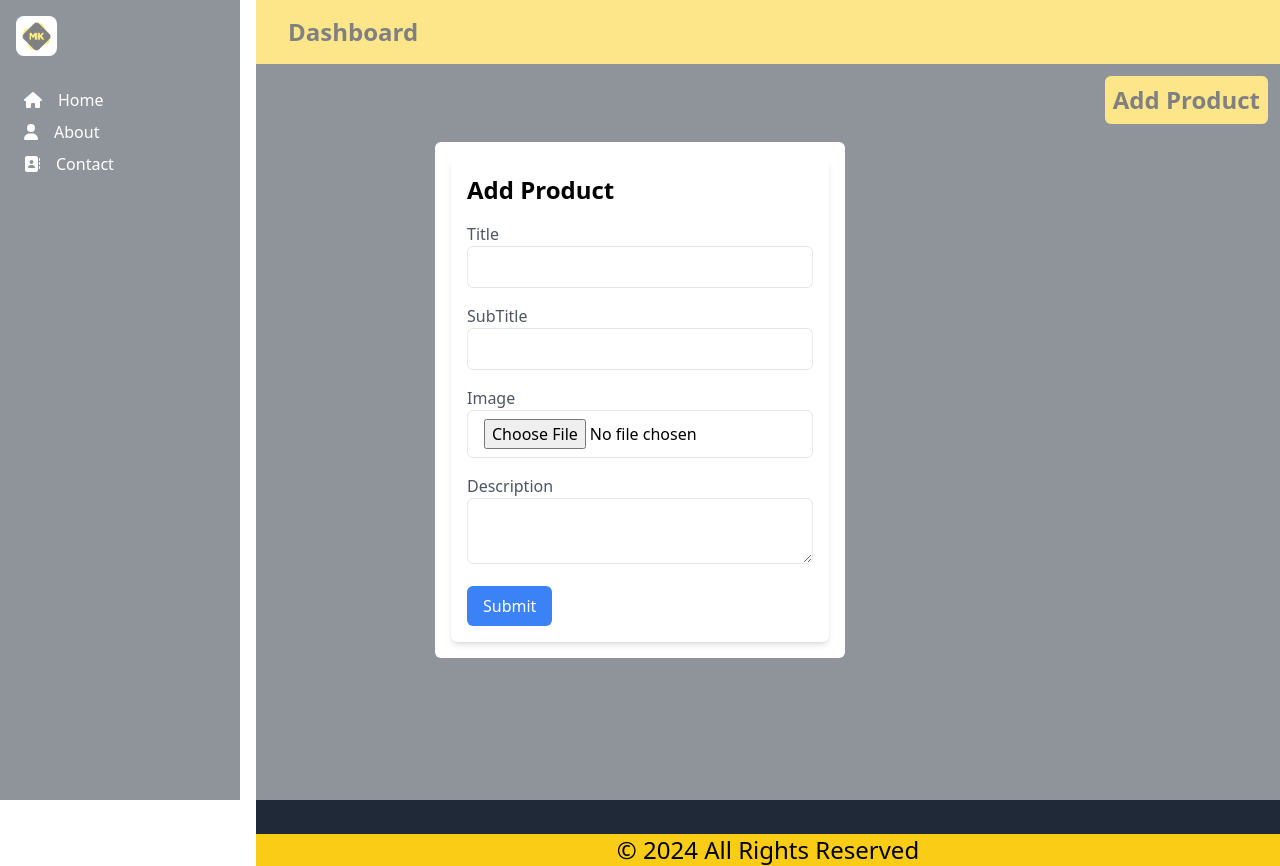
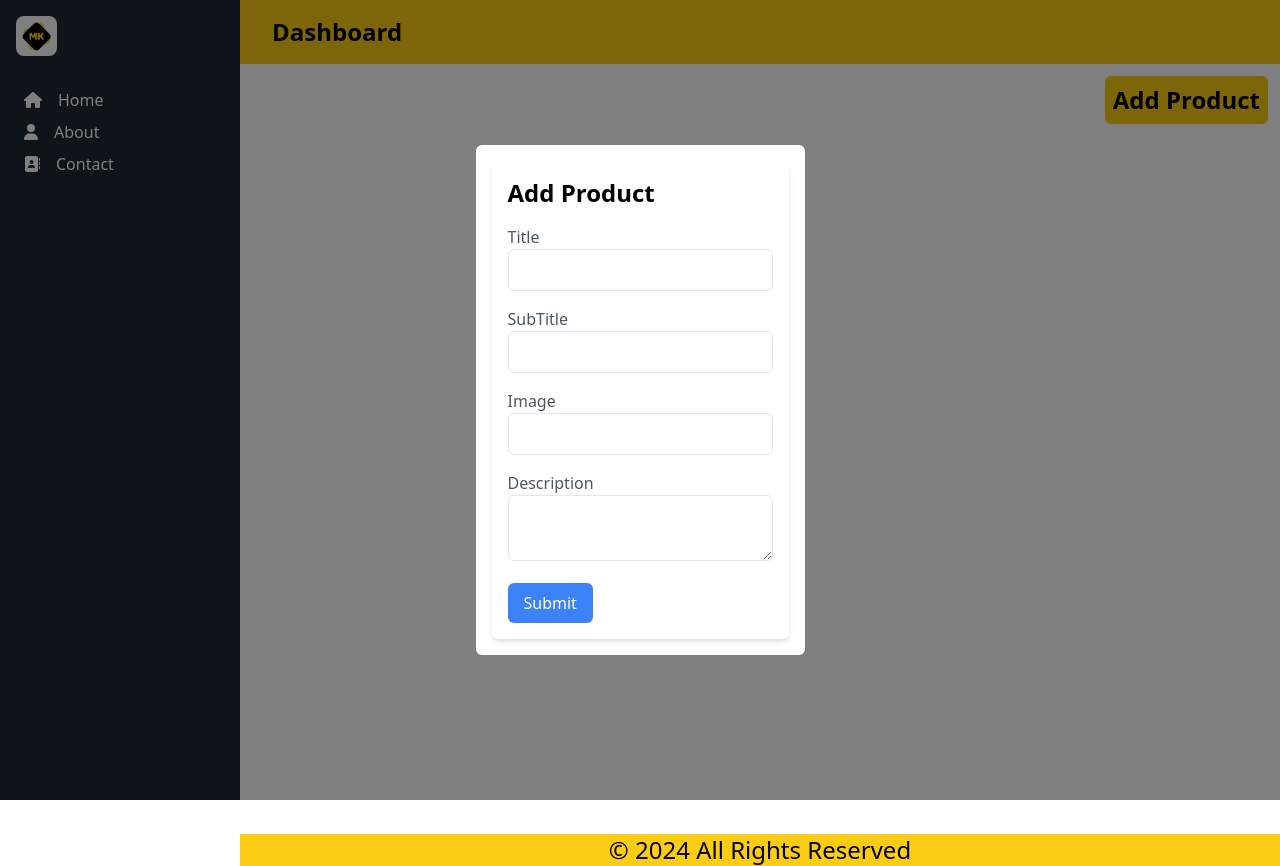
Before and after one commit to Mumtaz7868/crud-app, a React (Create React App) app: page / in a window 1280 px wide. Both pictures are taken after a click on the button "Add Product". Built offline with nearby package versions, Linux system fonts and the light colour scheme.

Commit message:
added delete and update product  functionality

```diff
--- a/src/Comopnents/Footer.jsx
+++ b/src/Comopnents/Footer.jsx
@@ -3,7 +3,7 @@ import React from "react";
 const Footer = () => {
   const year = new Date().getUTCFullYear();
   return (
-    <div className="flex justify-center bg-yellow-400 ml-64">
+    <div className="flex justify-center bg-yellow-400 ml-60">
       <p className="text-2xl ">© {year} All Rights Reserved</p>
     </div>
   );
--- a/src/Comopnents/Header.jsx
+++ b/src/Comopnents/Header.jsx
@@ -2,7 +2,7 @@ import React from "react";
 import logo from "../assets/download.png";
 const Header = () => {
   return (
-    <div className="overflow-hidden flex items-center h-16  pl-8 bg-yellow-400 ml-64">
+    <div className="overflow-hidden flex items-center h-16  pl-8 bg-yellow-400 ml-60">
       <h1 className="text-2xl font-bold">Dashboard</h1>
     </div>
   );
--- a/src/Comopnents/dashboard/AddProdcuform.jsx
+++ b/src/Comopnents/dashboard/AddProdcuform.jsx
@@ -1,12 +1,6 @@
 import React, { useState } from "react";
 
-const AddProductForm = ({ isOpen, setIsOpen, setData }) => {
-  const [formData, setFormData] = useState({
-    title: "",
-    subtitle: "",
-    image: "",
-    description: "",
-  });
+const AddProductForm = ({ formData, setFormData, handleSubmit, isEdit }) => {
   const handleChange = (e) => {
     const { name, value } = e.target;
     setFormData((prev) => ({
@@ -15,16 +9,11 @@ const AddProductForm = ({ isOpen, setIsOpen, setData }) => {
     }));
   };
 
-  const handleSubmit = (e) => {
-    e.preventDefault();
-    setData((prevVal) => [...prevVal, formData]);
-    console.log("Form submitted:", formData);
-    setIsOpen(false);
-  };
-
   return (
     <div className="max-w-md mx-auto p-4 bg-white rounded-md shadow-md">
-      <h2 className="text-2xl font-bold mb-4">Add Product</h2>
+      <h2 className="text-2xl font-bold mb-4">
+        {isEdit ? "Edit" : "Add"} Product
+      </h2>
       <form onSubmit={handleSubmit}>
         <div className="mb-4">
           <label htmlFor="title" className="block text-gray-600">
@@ -35,6 +24,7 @@ const AddProductForm = ({ isOpen, setIsOpen, setData }) => {
             name="title"
             value={formData.title}
             onChange={handleChange}
+            autoComplete="true"
             className="w-full px-4 py-2 border rounded-md focus:outline-none focus:border-blue-500"
           />
         </div>
@@ -55,7 +45,7 @@ const AddProductForm = ({ isOpen, setIsOpen, setData }) => {
             Image
           </label>
           <input
-            type="file"
+            type="text"
             name="image"
             value={formData.image}
             onChange={handleChange}
--- a/src/Comopnents/dashboard/Dashboard.jsx
+++ b/src/Comopnents/dashboard/Dashboard.jsx
@@ -1,29 +1,81 @@
 import React from "react";
 import { useState } from "react";
 import Modal from "./Modal";
+
+const initialData = {
+  id: new Date().getTime(),
+  title: "",
+  subtitle: "",
+  image: "",
+  description: "",
+};
 const Dashboard = () => {
   const [isOpen, setIsOpen] = useState(false);
   const [data, setData] = useState([]);
+  const [isEdit, setIsEdit] = useState(false);
+  const [id, setId] = useState(null);
+  const [formData, setFormData] = useState(initialData);
 
-  console.log(data, "dashboard");
+  const handleDelete = (id) => {
+    const remainingData = data.filter((item) => item.id !== id);
+    setData(remainingData);
+  };
+
+  const handleEdit = (item) => {
+    setIsEdit(true);
+    setId(item.id);
+    const editData = {
+      title: data.title,
+      subtitle: data.subtitle,
+      image: data.image,
+      description: data.description,
+    };
+    setFormData(editData);
+    setIsOpen(true);
+  };
+
+  const handleSubmit = (e) => {
+    e.preventDefault();
+
+    if (isEdit) {
+      const updatedData = data.map((item) =>
+        item.id === id ? { ...item, ...formData } : item
+      );
+      setData(updatedData);
+    } else {
+      setFormData(initialData);
+      const newObject = {
+        ...formData,
+      };
+      setData((prevVal) => [...prevVal, newObject]);
+    }
+    setIsOpen(false);
+  };
+  console.log("data", data);
 
   return (
     <div className="p-3">
       <button
         onClick={() => setIsOpen(true)}
-        className="text-black text-2xl p-2 rounded-md float-right bg-yellow-400 hover:bg-yellow-600 font-bold"
+        className="text-black text-2xl p-2 rounded-md float-right bg-yellow-400 hover:bg-yellow-500 font-bold"
       >
         Add Product
       </button>
       {isOpen && (
-        <Modal isOpen={isOpen} setIsOpen={setIsOpen} setData={setData} />
+        <Modal
+          setIsOpen={setIsOpen}
+          setFormData={setFormData}
+          formData={formData}
+          handleSubmit={handleSubmit}
+          isEdit={isEdit}
+        />
       )}
 
       <div className="flex gap-4 flex-wrap mt-16 mx-5">
-        {data.map((item, index) => (
+        {data.map((item) => (
           <div
-            key={index}
-            className="max-w-sm rounded overflow-hidden shadow-lg bg-white"
+            key={item.id}
+            className="max-w-sm w-80 rounded overflow-hidden shadow-lg"
           >
             <img
               className="w-full h-48 object-cover"
@@ -38,8 +90,19 @@ const Dashboard = () => {
               <p className="text-gray-700 text-base">{item.description}</p>
             </div>
             <div className="flex justify-between m-2">
-              <button>Delete</button>
-              <button>update</button>
+              <button
+                onClick={() => handleDelete(item.id)}
+                className="bg-red-500 hover:bg-red-700 text-white font-bold py-2 px-4 rounded-md mr-2"
+              >
+                Delete
+              </button>
+
+              <button
+                onClick={() => handleEdit(item)}
+                className="bg-blue-500 hover:bg-blue-700 text-white font-bold py-2 px-4 rounded-md"
+              >
+                Update
+              </button>
             </div>
           </div>
         ))}
--- a/src/Comopnents/dashboard/Modal.jsx
+++ b/src/Comopnents/dashboard/Modal.jsx
@@ -1,16 +1,20 @@
 import React from "react";
 import AddProductForm from "./AddProdcuform";
 
-const Modal = ({ isOpen, setIsOpen, setData }) => {
+const Modal = ({ formData, setFormData, handleSubmit, isEdit, setIsOpen }) => {
   return (
     <>
       <div className="fixed inset-0 flex items-center justify-center z-50">
-        <div className="fixed inset-0 bg-white opacity-50"></div>
+        <div
+          onClick={() => setIsOpen(false)}
+          className="fixed inset-0 bg-black opacity-50 cursor-pointer"
+        ></div>
         <div className="bg-white p-4 z-10 rounded-md">
           <AddProductForm
-            isOpen={isOpen}
-            setIsOpen={setIsOpen}
-            setData={setData}
+            formData={formData}
+            setFormData={setFormData}
+            handleSubmit={handleSubmit}
+            isEdit={isEdit}
           />
         </div>
       </div>
--- a/src/Comopnents/layout/DashboardLayout.jsx
+++ b/src/Comopnents/layout/DashboardLayout.jsx
@@ -9,7 +9,7 @@ const DashboardLayout = () => {
       <Header />
       <SideBar />
       <div
-        className="lg:ml-64 bg-gray-800"
+        className="lg:ml-60"
         style={{
           minHeight: "calc(100vh - 30px)",
         }}
```
